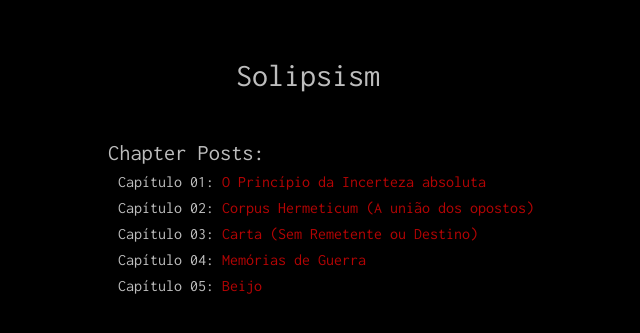
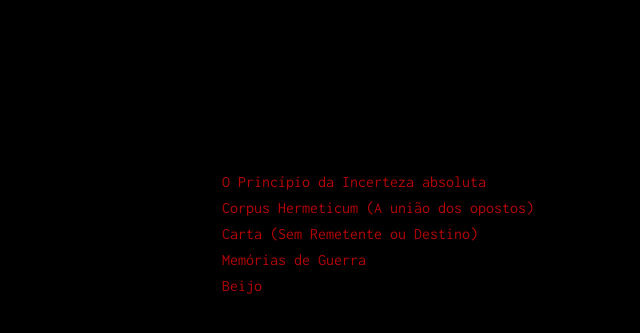
Before and after one commit to sorathpanzer/sorathpanzer.github.io, a Jekyll site: the page built from index.html, in a window 1280 px wide. Shown: the top 333 px of the page, without its empty margins (232-872 px from the left). Built offline with Jekyll 4.4.1, drawn with Linux system fonts in a browser that asks for light colours.

Commit message:
Update main.scss

```diff
--- a/assets/css/main.scss
+++ b/assets/css/main.scss
@@ -5,10 +5,10 @@
 @import "config";
 
 body {
-    color: #BDBDBD;
+    color: #000000;
     background: #000000;
     background-color: #000000;
-    foreground-color: #BDBDBD;
+    foreground-color: #000000;
     font-family: 'Inconsolata', ;
     font-size: 100%;
     font-weight: 400;
```
